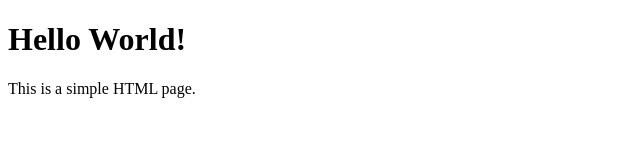
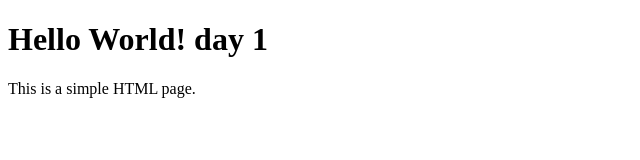
Before and after one commit to pramahardika/day_1-repo, a plain HTML site: page index.html in a window 1280 px wide. Shown: the whole page, without its empty margins (0-640 px from the left). Drawn offline with Linux system fonts and the light colour scheme.

Commit message:
Update index.html

```diff
--- a/index.html
+++ b/index.html
@@ -4,7 +4,7 @@
     <title>Hello World Page day 1</title>
 </head>
 <body>
-    <h1>Hello World!</h1>
+    <h1>Hello World! day 1 </h1>
     <p>This is a simple HTML page.</p>
 </body>
 </html>
```
